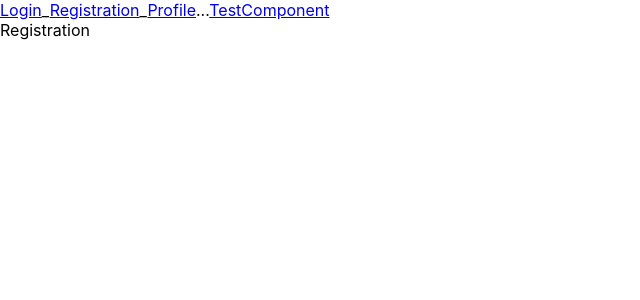
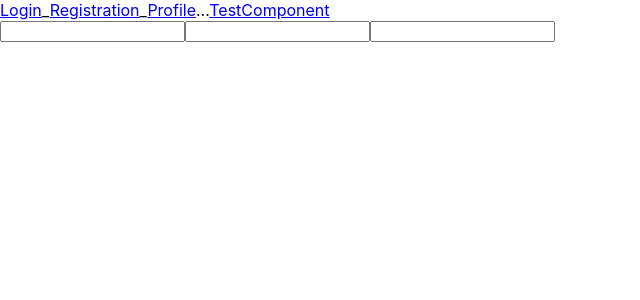
Before and after one commit to Traigel/Learning-Cards, a React (Create React App) app: page /#/registration in a window 1280 px wide. Shown: the top 300 px of the page, without its empty margins (0-640 px from the left). Built offline with nearby package versions, Linux system fonts and the light colour scheme.

Commit message:
commit one test

```diff
--- a/src/features/registration/Registration.tsx
+++ b/src/features/registration/Registration.tsx
@@ -1,10 +1,13 @@
 import React from 'react'
+import SuperInputText from '../../common/components/superInputText/SuperInputText';
 
 export const Registration = () => {
 
     return (
-        <div>
-            Registration
-        </div>
+        <form>
+            <SuperInputText/>
+            <SuperInputText/>
+            <SuperInputText/>
+        </form>
     )
 }
```
